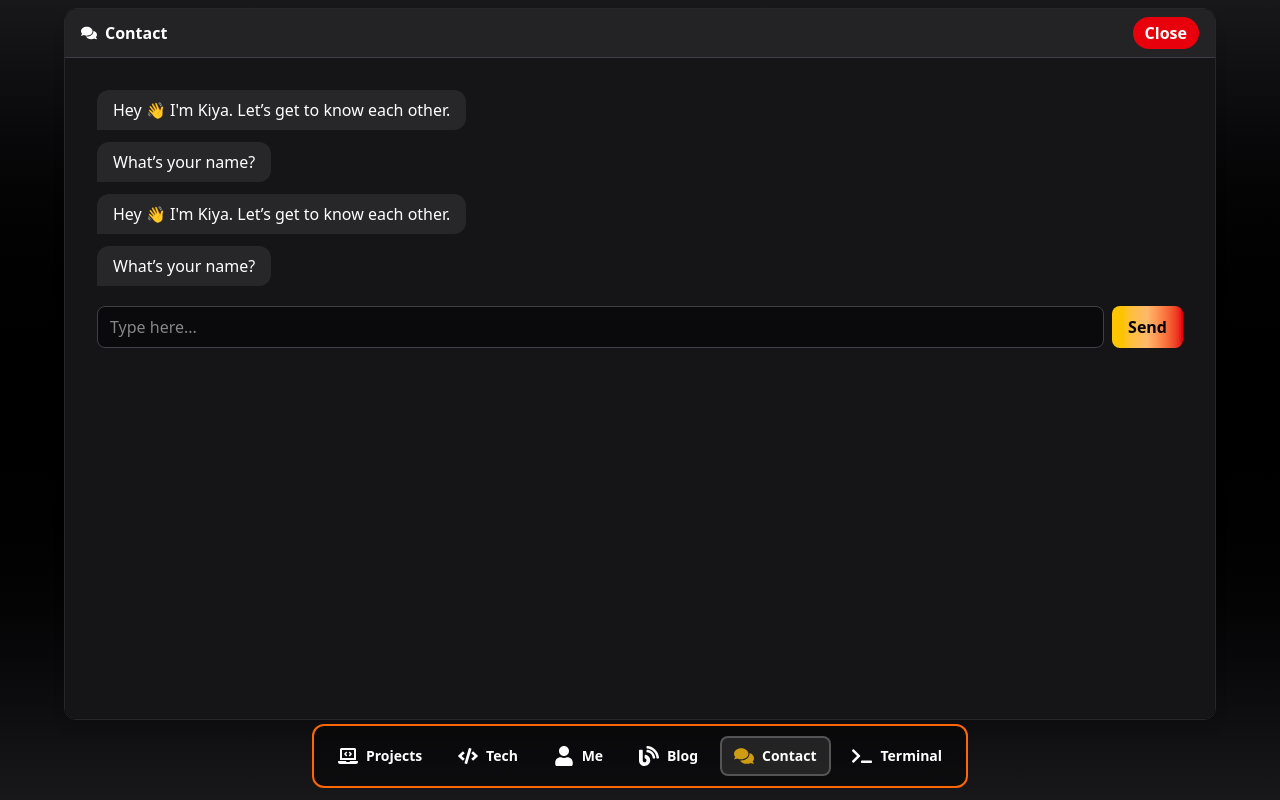
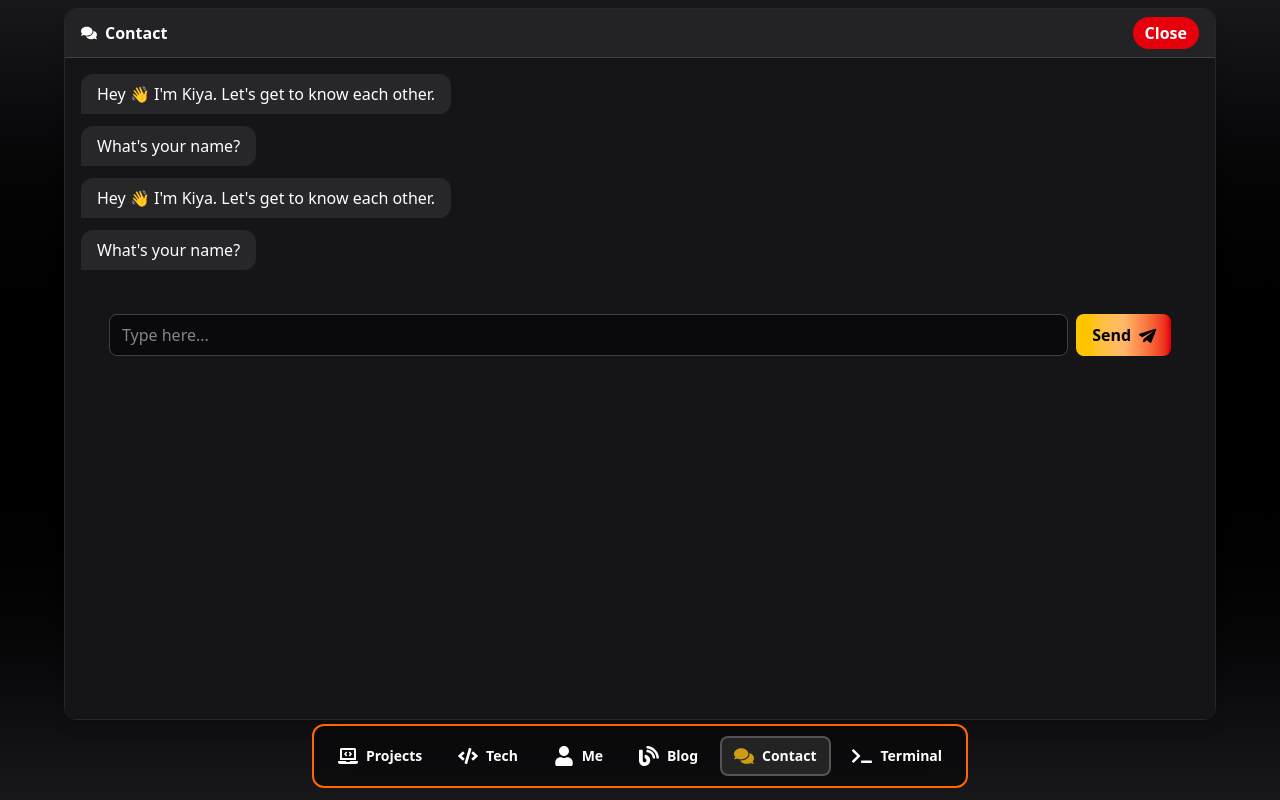
Before and after one commit to Emanuel-DevX/Portfolio, a React (Vite) app: page /contact in a window 1280 px wide. Built offline with nearby package versions, Linux system fonts and the light colour scheme; no server answers.

Commit message:
Enhance Contact: persist conversation in localStorage, disable input after submit, add send icon

```diff
--- a/src/apps/Contact/Contact.jsx
+++ b/src/apps/Contact/Contact.jsx
@@ -3,23 +3,45 @@ import { useState, useEffect, useRef } from 'react'
 const API_URL = import.meta.env.VITE_API_URL
 
 import ChatBubble from './ChatBubble'
+import { FaPaperPlane } from 'react-icons/fa'
 
 const Contact = () => {
-  const [conversation, setConversation] = useState([])
-  const [step, setStep] = useState('intro')
-  const [formData, setFormData] = useState({ name: '', email: '', message: '', consent: '' })
+  const [conversation, setConversation] = useState(() => {
+    const saved = localStorage.getItem('contactConversation')
+    return saved ? JSON.parse(saved).conversation : []
+  })
+
+  const [formData, setFormData] = useState(() => {
+    const saved = localStorage.getItem('contactConversation')
+    return saved ? JSON.parse(saved).formData : { name: '', email: '', message: '', consent: '' }
+  })
+
+  const [step, setStep] = useState(() => {
+    const saved = localStorage.getItem('contactConversation')
+    return saved ? JSON.parse(saved).step : 'intro'
+  })
+
+  const [isSubmitted, setIsSubmitted] = useState(() => {
+    const saved = localStorage.getItem('contactConversation')
+    return saved ? JSON.parse(saved).isSubmitted : false
+  })
+
   const [input, setInput] = useState('')
-  const [isSubmitted, setIsSubmitted] = useState(false)
   const bottomRef = useRef(null)
 
+  // Load on mount
   useEffect(() => {
-    // start conversation on mount if new
-    if (conversation.length === 0) {
-      addMessage('kiya', "Hey 👋 I'm Kiya. Let’s get to know each other.")
-      addMessage('kiya', 'What’s your name?')
+    if (conversation.length === 0 && step === 'intro') {
+      addMessage('kiya', "Hey 👋 I'm Kiya. Let's get to know each other.")
+      addMessage('kiya', "What's your name?")
       setStep('name')
     }
   }, [])
+
+  // Save on change
+  useEffect(() => {
+    localStorage.setItem('contactConversation', JSON.stringify({ conversation, formData, step, isSubmitted }))
+  }, [conversation, formData, step, isSubmitted])
 
   useEffect(() => {
     bottomRef.current?.scrollIntoView({ behavior: 'smooth' })
@@ -79,9 +101,9 @@ const Contact = () => {
   }
 
   return (
-    <div className="flex flex-col h-full w-full p-4">
+    <div className="flex flex-col h-full w-full  relative">
       {/* Conversation */}
-      <div className="flex-1 flex flex-col overflow-y-auto">
+      <div className="flex-1 flex flex-col mb-6">
         {conversation.map((msg, i) => (
           <ChatBubble key={i} from={msg.from} text={msg.text} />
         ))}
@@ -89,10 +111,11 @@ const Contact = () => {
       </div>
 
       {/* Input box */}
-      {!isSubmitted && step !== 'done' && (
-        <div className="flex gap-2 mt-2">
+
+      <div className="sticky mx-auto bottom-0 w-[95%]  flex gap-2 mt-2">
         <input
           type="text"
+          disabled={isSubmitted || step === 'done'}
           value={input}
           onChange={(e) => setInput(e.target.value)}
           onKeyDown={(e) => e.key === 'Enter' && handleUserInput()}
@@ -101,12 +124,13 @@ const Contact = () => {
         />
         <button
           onClick={handleUserInput}
-            className="px-4 py-2 bg-gradient-to-r from-yellow-400 via-orange-300 to-red-600 text-black rounded-lg font-semibold"
+          disabled={isSubmitted || step === 'done'}
+          className="px-4 flex items-center gap-2 py-2 bg-gradient-to-r from-yellow-400 via-orange-300 to-red-600 text-black rounded-lg font-semibold disabled:opacity-80 disabled:cursor-not-allowed"
         >
           Send
+          <FaPaperPlane className="rotate-12" />
         </button>
       </div>
-      )}
     </div>
   )
 }
```
Lines whose indentation alone changed are shown as unchanged.
